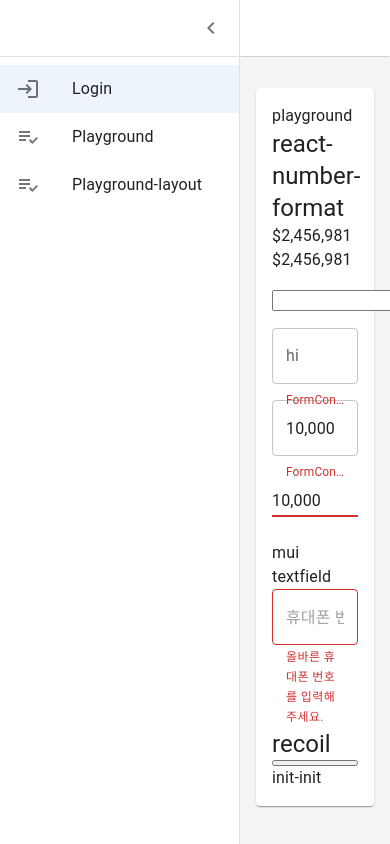
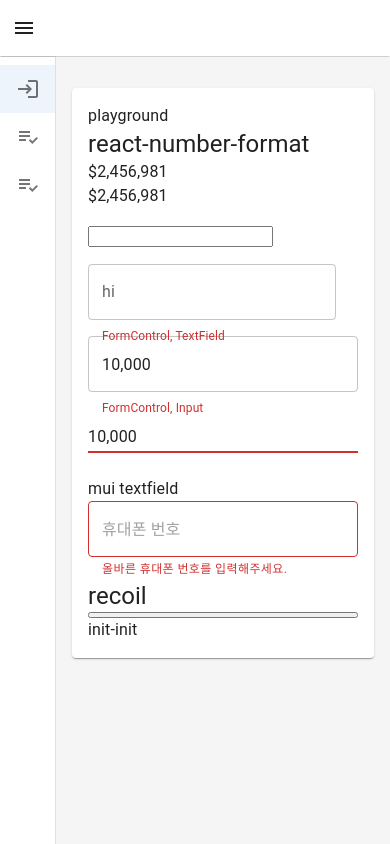
Before and after one commit to nacamp/js-react-works, a React (Create React App) app: page / in a window 390 px wide. Built offline with nearby package versions, Linux system fonts and the light colour scheme.

Commit message:
[feature]모바일초기화면&format

```diff
--- a/src/Dashboard.tsx
+++ b/src/Dashboard.tsx
@@ -1,19 +1,22 @@
 import * as React from 'react';
 import { useEffect } from 'react';
 
-import { styled } from '@mui/material/styles';
+import {
+  Box,
+  Toolbar,
+  List,
+  Typography,
+  Divider,
+  IconButton,
+  Container,
+  Grid,
+  Paper,
+  useMediaQuery,
+} from '@mui/material';
+import { styled, useTheme } from '@mui/material/styles';
 import CssBaseline from '@mui/material/CssBaseline';
 import MuiDrawer from '@mui/material/Drawer';
-import Box from '@mui/material/Box';
 import MuiAppBar, { AppBarProps as MuiAppBarProps } from '@mui/material/AppBar';
-import Toolbar from '@mui/material/Toolbar';
-import List from '@mui/material/List';
-import Typography from '@mui/material/Typography';
-import Divider from '@mui/material/Divider';
-import IconButton from '@mui/material/IconButton';
-import Container from '@mui/material/Container';
-import Grid from '@mui/material/Grid';
-import Paper from '@mui/material/Paper';
 import MenuIcon from '@mui/icons-material/Menu';
 import ChevronLeftIcon from '@mui/icons-material/ChevronLeft';
 
@@ -43,7 +46,6 @@
 
 const drawerWidth: number = 240;
 
-
 interface AppBarProps extends MuiAppBarProps {
   open?: boolean;
 }
@@ -70,8 +72,7 @@
   }),
 }));
 
-const Drawer = styled(MuiDrawer, { shouldForwardProp: (prop) => prop !== 'open' })(
-  ({ theme, open }) => ({
+const Drawer = styled(MuiDrawer, { shouldForwardProp: (prop) => prop !== 'open' })(({ theme, open }) => ({
   '& .MuiDrawer-paper': {
     position: 'relative',
     whiteSpace: 'nowrap',
@@ -93,20 +94,21 @@
       // },
     }),
   },
-  }),
-);
-
+}));
 
 function DashboardContent() {
+  const theme = useTheme();
+  const isMobile = useMediaQuery(theme.breakpoints.down('md'));
   const [open, setOpen] = React.useState(true);
   const [menuName, setMenuName] = React.useState('');
   const toggleDrawer = () => {
     setOpen(!open);
   };
   useEffect(() => {
-    // console.log('reload');
-    //responseLabel.refetch();
-  }, [])
+    if (isMobile) {
+      setOpen(false);
+    }
+  }, [isMobile]);
   function handleMenuClick(name: string) {
     setMenuName(name);
   }
@@ -114,7 +116,9 @@
   return (
     <Box sx={{ display: 'flex' }}>
       <CssBaseline />
-      <AppBar open={open}>  {/* position="relative" */}
+      <AppBar open={open}>
+        {' '}
+        {/* position="relative" */}
         <Toolbar
           sx={{
             pr: '24px', // keep right padding when drawer closed
@@ -132,13 +136,7 @@
           >
             <MenuIcon />
           </IconButton>
-          <Typography
-            component="h1"
-            variant="h6"
-            color="inherit"
-            noWrap
-            sx={{ flexGrow: 1 }}
-          >
+          <Typography component="h1" variant="h6" color="inherit" noWrap sx={{ flexGrow: 1 }}>
             {menuName}
           </Typography>
           {/* <IconButton color="inherit">
@@ -163,7 +161,6 @@
         </Toolbar>
         <Divider />
         <List component="nav">
-
           <MenuListItems onClick={handleMenuClick} />
           {/*
             <Divider sx={{ my: 1 }} />
@@ -174,9 +171,7 @@
         component="main"
         sx={{
           backgroundColor: (theme) =>
-            theme.palette.mode === 'light'
-              ? theme.palette.grey[100]
-              : theme.palette.grey[900],
+            theme.palette.mode === 'light' ? theme.palette.grey[100] : theme.palette.grey[900],
           flexGrow: 1,
           height: '100vh',
           overflow: 'auto',
@@ -188,17 +183,17 @@
             <Grid item xs={12}>
               <Paper sx={{ p: 2, display: 'flex', flexDirection: 'column' }}>
                 <Routes>
-                  <Route path='/' element={<Playground />} />
-                  <Route path='/todos' element={<TodoTemplatePage />} />
-                  <Route path='/routine' element={<RoutineTodo />} />
-                  <Route path='/login' element={<SignInPage />} />
-                  <Route path='/todos/:id' element={<TodoTemplatePage />} />
-                  <Route path='/calendar' element={<CalendarPage yearMonth={dayjs().format('YYYYMM')} />} />
-                  <Route path='/label' element={<LabelPage />} />
-                  <Route path='/future' element={<Future />} />
-                  <Route path='/playground' element={<Playground />} />
-                  <Route path='/playground/:id' element={<Playground />} />
-                  <Route path='' element={<Playground />} />
+                  <Route path="/" element={<Playground />} />
+                  <Route path="/todos" element={<TodoTemplatePage />} />
+                  <Route path="/routine" element={<RoutineTodo />} />
+                  <Route path="/login" element={<SignInPage />} />
+                  <Route path="/todos/:id" element={<TodoTemplatePage />} />
+                  <Route path="/calendar" element={<CalendarPage yearMonth={dayjs().format('YYYYMM')} />} />
+                  <Route path="/label" element={<LabelPage />} />
+                  <Route path="/future" element={<Future />} />
+                  <Route path="/playground" element={<Playground />} />
+                  <Route path="/playground/:id" element={<Playground />} />
+                  <Route path="" element={<Playground />} />
                 </Routes>
                 {/* <Orders /> */}
               </Paper>
```
Lines whose indentation alone changed are shown as unchanged.
